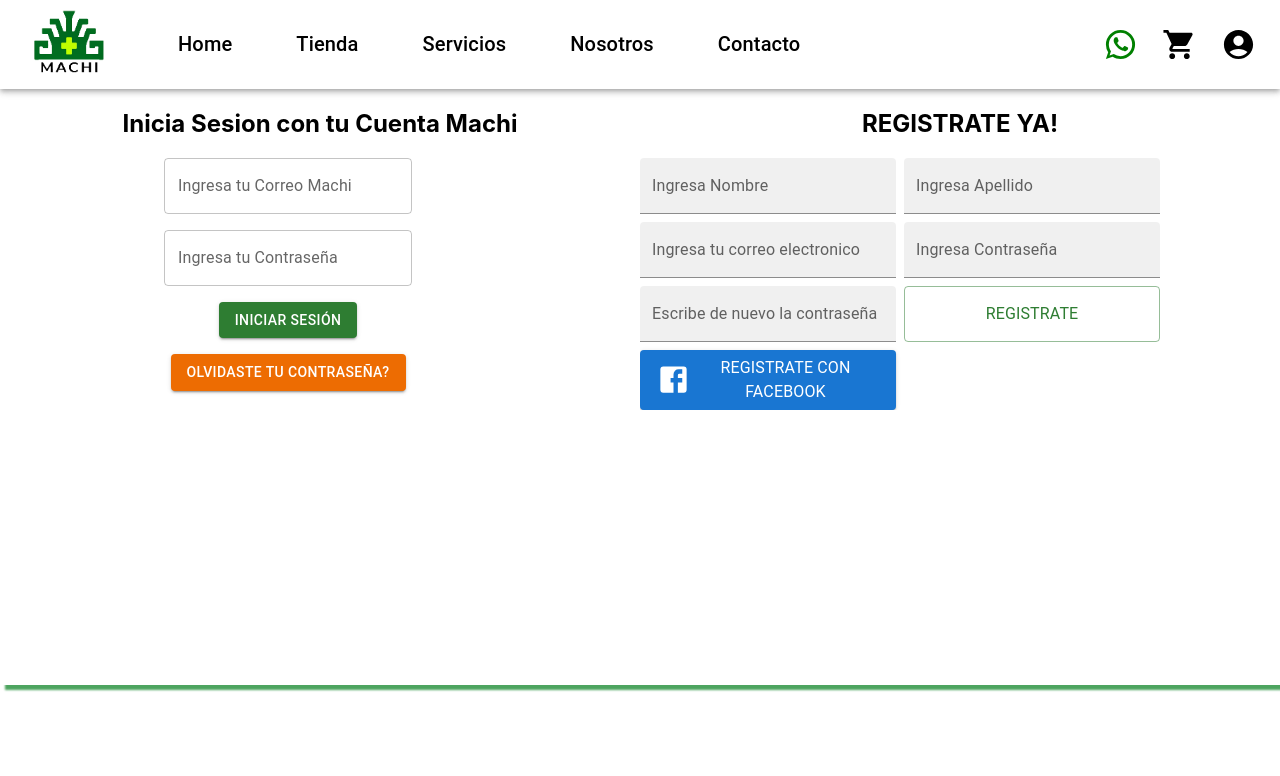
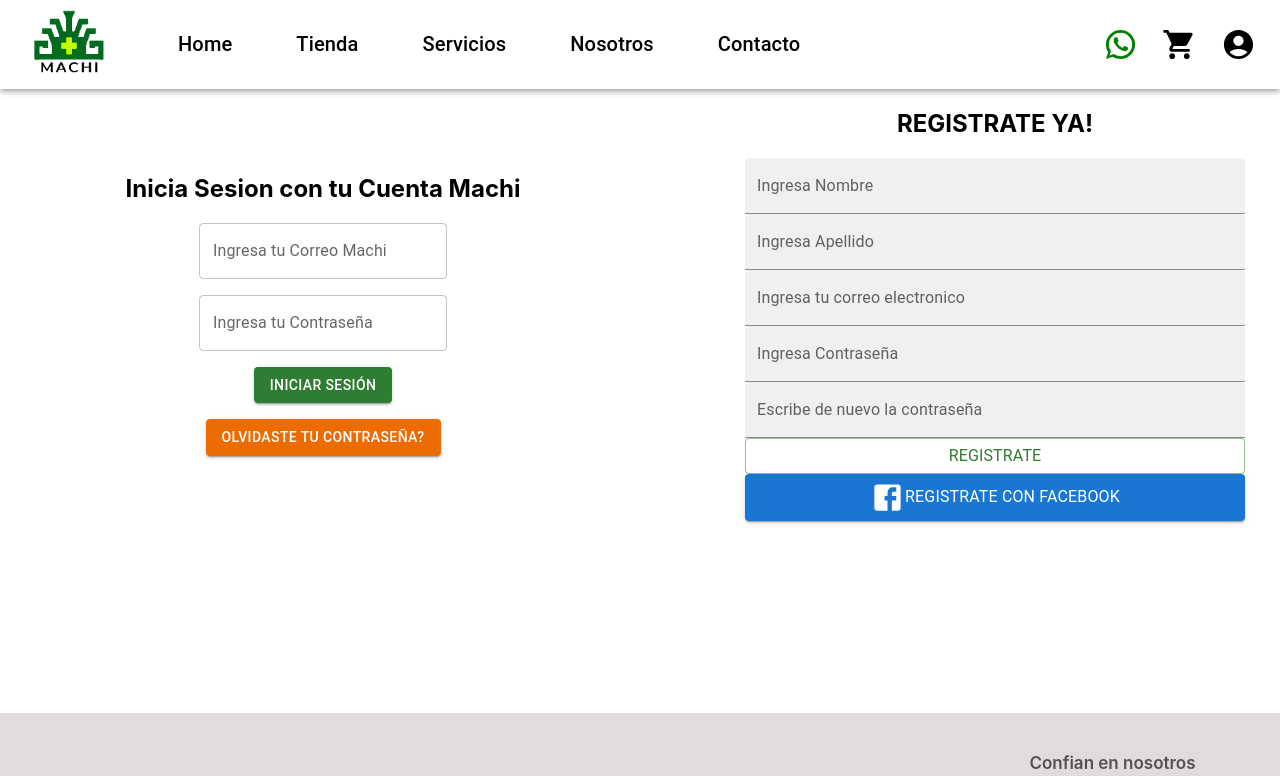
Before and after one commit to rubensauriosD/E-commerce-MACHI, a React (Create React App) app in the folder client/: page /#/login in a window 1280 px wide. Shown: the top 776 px of the page. Built offline with nearby package versions, Linux system fonts and the light colour scheme; no server answers.

Commit message:
nuevamente-contact-y-login

```diff
--- a/client/src/Components/Contact.jsx
+++ b/client/src/Components/Contact.jsx
@@ -63,7 +63,7 @@ const Contact = () => {
           <input type="tel" id="phone" name="phone" required />
           <label htmlFor="message">Mensaje</label>
           <textarea id="message" name="message" required></textarea>
-          <button>Send </button>
+          <button style={{marginBottom:"50px"}}>Send </button>
         </form>
       </div>
     </div>
--- a/client/src/Components/PieDePagina/PieDePaginaStyle.css
+++ b/client/src/Components/PieDePagina/PieDePaginaStyle.css
@@ -71,3 +71,9 @@
     height: 35px;
     margin: 8px;
 }
+
+@media (max-width: 700px){
+    .BoxContenedora-footer{
+        margin-top: 45%;
+    }
+}
--- a/client/src/Components/SignIn.jsx
+++ b/client/src/Components/SignIn.jsx
@@ -23,13 +23,14 @@ export default function SignIn({ SubmitS, submitFace }) {
       <h2>REGISTRATE YA!</h2>
       <form onSubmit={handleSubmit(onSubmit)}>
         <Box
-          component="div"
+           component="div"
           sx={{
-            display: "grid",
-            gridTemplateColumns: { sm: "20vw 20vw" },
+            display: "flex",
+            flexDirection: "column",
+            /*gridTemplateColumns: { sm: "20vw 20vw" },
             gap: 1,
             maxHeight: "60vh",
-            overflow: "auto",
+            overflow: "auto", */
           }}
         >
           <Controller
--- a/client/src/Pages/Login.js
+++ b/client/src/Pages/Login.js
@@ -33,16 +33,16 @@ const LoginPage = () => {
   console.log("el usuario: ",usuario)
   if (usuario && Object.values(usuario).length !== 0) {
     return (
-      <div className="InterfazDeUsuario">
+      <div className="InterfazDeUsuario1">
         {" "}
         <InterfazDeUsuario datosUsuario={usuario} />
       </div>
     );
   } else {
     return (
-      <div className="InterfazDeFormulario">
-        <Login SubmitL={InicioSesion} />
-        <SignIn SubmitS={Registrarse} submitFace={RegistroEInicioConFacebook} />
+      <div className="InterfazDeFormulario1">
+        <div className="InterfazDeFormA" ><Login SubmitL={InicioSesion} /></div>
+        <div className="InterfazDeFormB" ><SignIn SubmitS={Registrarse} submitFace={RegistroEInicioConFacebook} /></div>
       </div>
     );
   }
--- a/client/src/Styles/Contact.module.css
+++ b/client/src/Styles/Contact.module.css
@@ -3,9 +3,9 @@
   margin-top: 7%;
   display: flex;
   align-items: center;
-  justify-content: space-evenly;
-  width: 47vw;
-  height: 50vh;
+  justify-content: space-around;
+  width: 60vw;
+  height: 80vh;
   background-color: rgb(255, 255, 255);
   flex-wrap: wrap;
 }
@@ -40,7 +40,8 @@
 }
 .form_container {
   height: 97%;
-  width: 47%;
+  width: 50%;
+
 }
 .form_container form {
   display: flex;
@@ -84,3 +85,10 @@ textarea {
 /* .form_container form input {
 
 } */
+
+@media (max-width: 900px;){
+  .form_container {
+    width: 90%;
+    margin-bottom: 50px;
+  }
+}
--- a/client/src/Styles/paginaDeLogin.css
+++ b/client/src/Styles/paginaDeLogin.css
@@ -1,8 +1,8 @@
 .InterfazDeFormulario {
   display: -ms-grid;
   display: grid;
-  -ms-grid-columns: 50vw 50vw;
-      grid-template-columns: 50vw 50vw;
+  -ms-grid-columns: 100w;
+      grid-template-columns: 100vw;
   -ms-grid-rows: 74.5vh;
       grid-template-rows: 74.5vh;
   -webkit-box-shadow: 5px 5px 2px #4da45f;
@@ -14,7 +14,46 @@
   display: -ms-flexbox;
   display: flex;
   -webkit-box-pack: center;
-      -ms-flex-pack: center;
-          justify-content: center;
+  -ms-flex-pack: center;
+  justify-content: center;
 }
 /*# sourceMappingURL=paginaDeLogin.css.map */
+
+.InterfazDeUsuario1 {
+
+}
+
+.InterfazDeFormulario1 {
+    display: flex;
+    flex-wrap: wrap;
+    flex-direction: row;
+    justify-content: space-around;
+    align-items: center;
+
+}
+
+.InterfazDeFormB{
+    width: 50%;
+    max-width: 500px;
+    display:flex;
+    flex-direction:column;
+    flex-wrap: wrap;
+
+}
+
+.InterfazDeFormA{
+    width: 50%;
+    display:flex;
+}
+
+@media (max-width: 1000px){
+    .InterfazDeFormulario1 {
+       flex-direction: column;
+    }
+    .InterfazDeFormB{
+        margin-top: 60px;
+    }
+    .InterfazDeFormA{
+        margin-top: 60px;
+    }
+}
```
